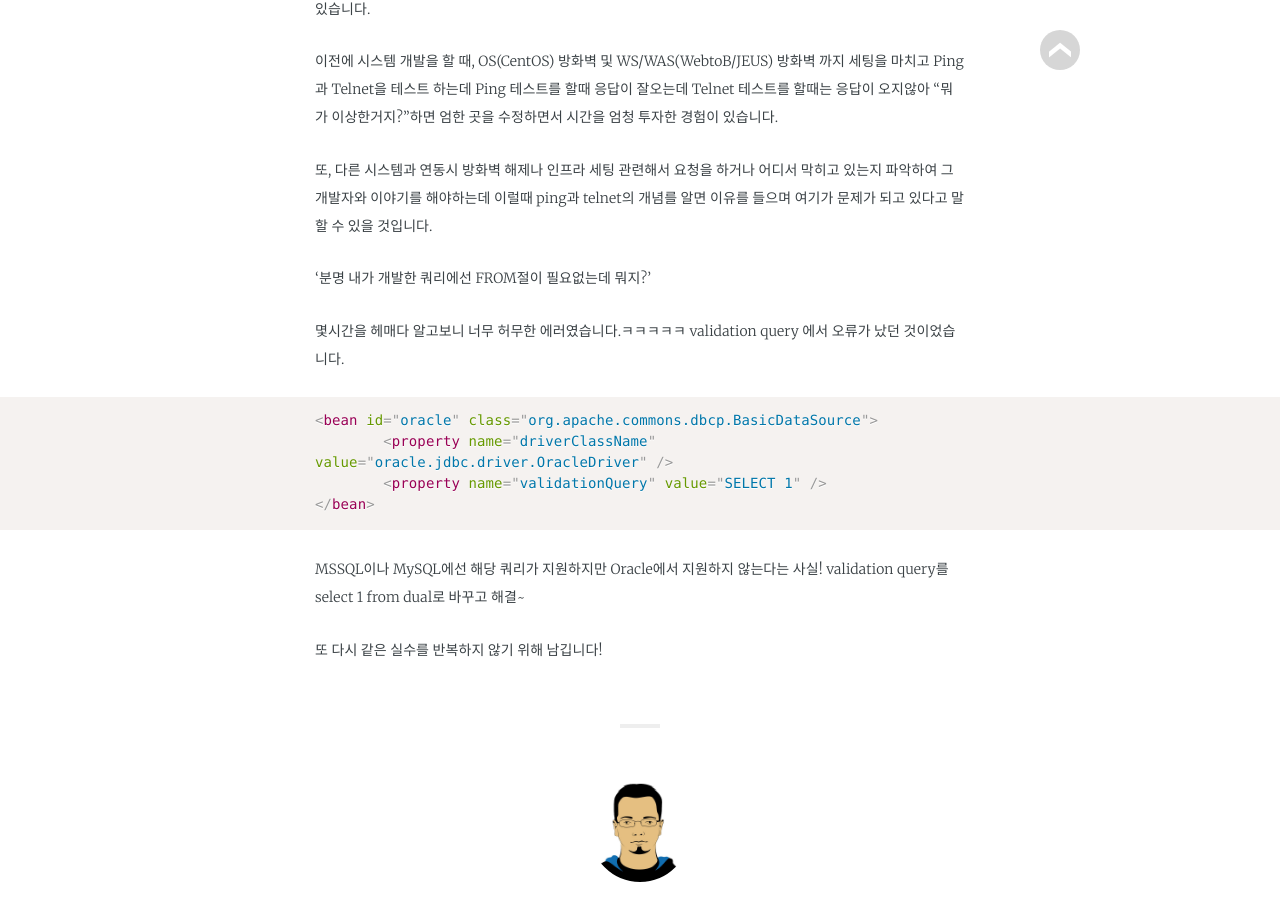
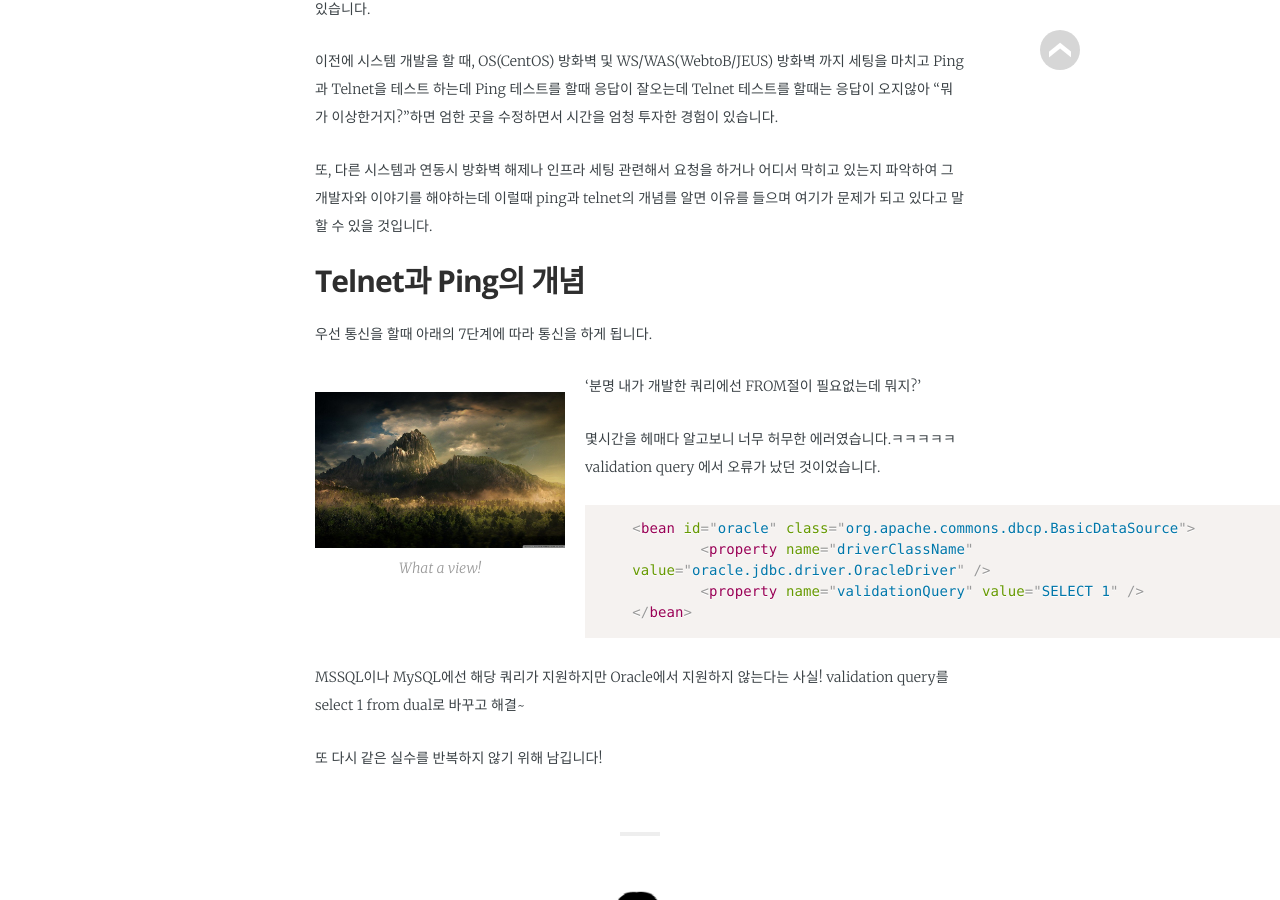
Before and after one commit to jwillmer/jekyllDecent, a Jekyll site: the page built from _posts/2019-02-12-telnet-ping-difference.md, in a window 1280 px wide and 900 px high, scrolled down 581 px. Built offline with Jekyll 4.4.1, drawn with Linux system fonts in a browser that asks for light colours; some web fonts are replaced.

Commit message:
Update 2019-02-12-telnet-ping-difference.md

```diff
--- a/_posts/2019-02-12-telnet-ping-difference.md
+++ b/_posts/2019-02-12-telnet-ping-difference.md
@@ -28,7 +28,15 @@ Ping 테스트를 할때 응답이 잘오는데 Telnet 테스트를 할때는
 요청을 하거나 어디서 막히고 있는지 파악하여 그 개발자와 이야기를 해야하는데
 이럴때 ping과 telnet의 개념를 알면 이유를 들으며 여기가 문제가 되고 있다고 말할 수 있을 것입니다.
 
+## Telnet과 Ping의 개념
+우선 통신을 할때 아래의 7단계에 따라 통신을 하게 됩니다.
 
+<aside>
+<figure class="left">
+<img src="{{ "/media/img/mountain3.jpg" | absolute_url }}" />
+<figcaption>What a view!</figcaption>
+</figure>
+</aside>
 
 '분명 내가 개발한 쿼리에선 FROM절이 필요없는데 뭐지?'
 
```
